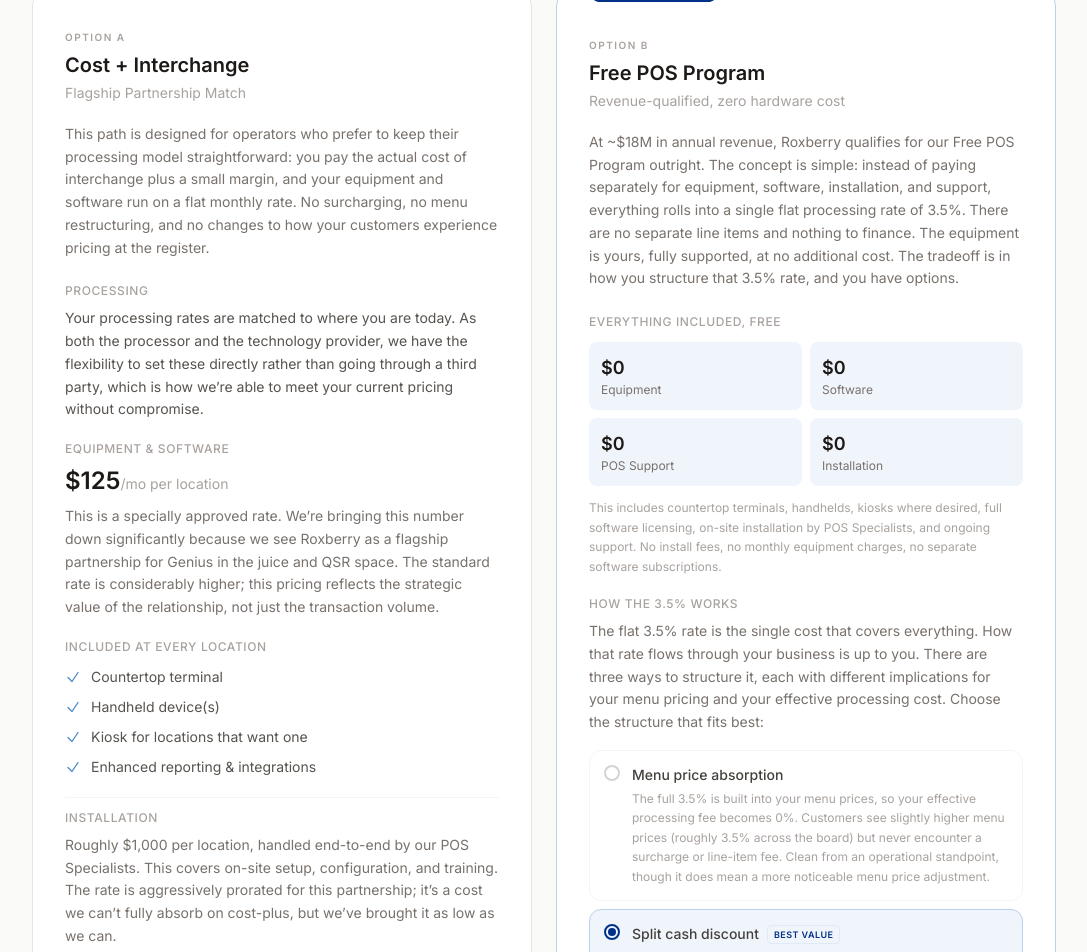
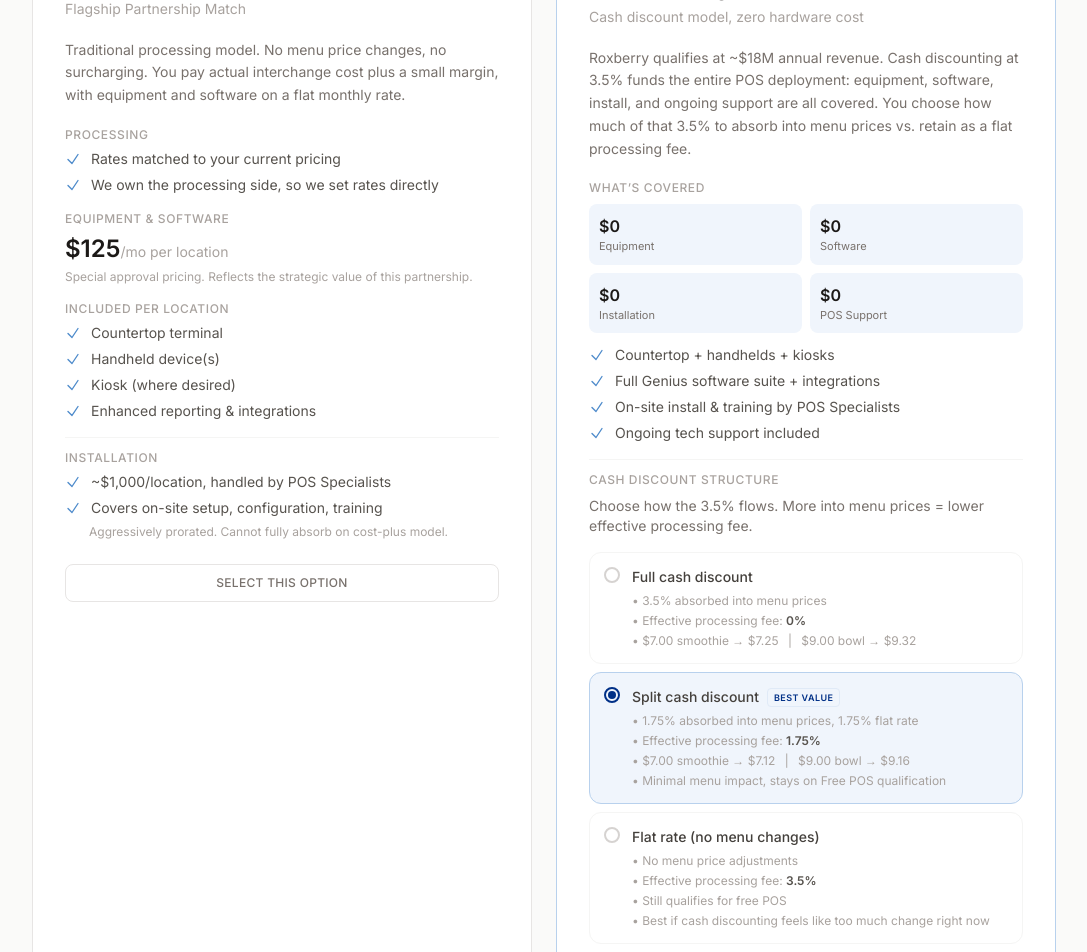
Before and after one commit to hunkygh/roxberry-proposal, a Next.js app: page / in a window 1280 px wide. Shown: the part 380-1332 px from the top of the page, without its empty margins (96-1183 px from the left). Built offline with nearby package versions, Linux system fonts and the light colour scheme.

Commit message:
content: CD-first framing, menu price examples, bullet-point format

```diff
--- a/app/page.tsx
+++ b/app/page.tsx
@@ -3,7 +3,7 @@
 import { useState, useEffect, useCallback } from 'react'
 
 type PlanSelection = 'cost-plus' | 'free-pos' | null
-type CdStructure = 'menu-absorb' | 'split-cd' | 'flat-rate'
+type CdStructure = 'full-cd' | 'split-cd' | 'flat-rate'
 
 interface StoredSelection {
   plan: PlanSelection
@@ -86,17 +86,17 @@
     ? 'Free POS Program'
     : ''
 
-  const cdLabel = cdStructure === 'menu-absorb'
-    ? 'Menu Price Absorption (0% effective fee)'
+  const cdLabel = cdStructure === 'full-cd'
+    ? 'Full Cash Discount (0% effective fee)'
     : cdStructure === 'split-cd'
     ? 'Split Cash Discount (1.75% menu / 1.75% flat rate)'
-    : 'Full Flat Rate (3.5%)'
+    : 'Flat Rate (3.5%)'
 
   return (
     <main className="min-h-screen px-4 py-12 sm:py-20">
       <div className="max-w-5xl mx-auto">
 
-        <header className="text-center mb-12 animate-fade-in">
+        <header className="text-center mb-10 animate-fade-in">
           <h1 className="text-3xl sm:text-4xl font-semibold tracking-tight text-stone-900 mb-3">
             Proposal &ndash; Roxberry Juice
           </h1>
@@ -105,9 +105,9 @@
           </p>
         </header>
 
-        <div className="max-w-2xl mx-auto mb-14 animate-fade-in text-center">
+        <div className="max-w-2xl mx-auto mb-12 animate-fade-in text-center">
           <p className="text-sm text-stone-500 leading-relaxed">
-            We&rsquo;ve structured two paths based on our conversations and what we understand about where Roxberry is today. Both deliver the full Genius POS suite (countertop terminals, handhelds, kiosks for locations that want them, and the reporting and integration improvements we discussed). The difference is in how we get there financially. Select whichever option you&rsquo;d like to move forward with, and we&rsquo;ll be in touch to finalize the details.
+            Two paths to the full Genius POS suite. Same equipment, same integrations, same support. The difference is how the economics work. Select whichever fits best.
           </p>
         </div>
 
@@ -143,52 +143,56 @@
             }`}
           >
             <div className="mb-5">
-              <span className="text-[10px] font-semibold tracking-[0.15em] uppercase text-stone-400">
-                Option A
-              </span>
-              <h2 className="text-xl font-semibold text-stone-900 mt-1">
-                Cost + Interchange
-              </h2>
+              <span className="text-[10px] font-semibold tracking-[0.15em] uppercase text-stone-400">Option A</span>
+              <h2 className="text-xl font-semibold text-stone-900 mt-1">Cost + Interchange</h2>
               <p className="text-sm text-stone-400 mt-1">Flagship Partnership Match</p>
             </div>
 
-            <p className="text-sm text-stone-500 leading-relaxed mb-6">
-              This path is designed for operators who prefer to keep their processing model straightforward: you pay the actual cost of interchange plus a small margin, and your equipment and software run on a flat monthly rate. No surcharging, no menu restructuring, and no changes to how your customers experience pricing at the register.
+            <p className="text-sm text-stone-500 leading-relaxed mb-5">
+              Traditional processing model. No menu price changes, no surcharging. You pay actual interchange cost plus a small margin, with equipment and software on a flat monthly rate.
             </p>
 
-            <div className="space-y-5 mb-6">
+            <div className="space-y-4 mb-6">
               <div>
-                <p className="text-xs font-medium uppercase tracking-wider text-stone-400 mb-2">Processing</p>
-                <p className="text-sm text-stone-600 leading-relaxed">
-                  Your processing rates are matched to where you are today. As both the processor and the technology provider, we have the flexibility to set these directly rather than going through a third party, which is how we&rsquo;re able to meet your current pricing without compromise.
-                </p>
+                <p className="text-xs font-medium uppercase tracking-wider text-stone-400 mb-1.5">Processing</p>
+                <ul className="space-y-1.5">
+                  <li className="flex items-start gap-2.5 text-sm text-stone-600">
+                    <CheckIcon /><span>Rates matched to your current pricing</span>
+                  </li>
+                  <li className="flex items-start gap-2.5 text-sm text-stone-600">
+                    <CheckIcon /><span>We own the processing side, so we set rates directly</span>
+                  </li>
+                </ul>
               </div>
 
               <div>
-                <p className="text-xs font-medium uppercase tracking-wider text-stone-400 mb-2">Equipment &amp; Software</p>
+                <p className="text-xs font-medium uppercase tracking-wider text-stone-400 mb-1.5">Equipment &amp; Software</p>
                 <p className="text-2xl font-semibold text-stone-900">$125<span className="text-sm font-normal text-stone-400">/mo per location</span></p>
-                <p className="text-sm text-stone-500 leading-relaxed mt-2">
-                  This is a specially approved rate. We&rsquo;re bringing this number down significantly because we see Roxberry as a flagship partnership for Genius in the juice and QSR space. The standard rate is considerably higher; this pricing reflects the strategic value of the relationship, not just the transaction volume.
-                </p>
+                <p className="text-xs text-stone-400 mt-1">Special approval pricing. Reflects the strategic value of this partnership.</p>
               </div>
 
               <div>
-                <p className="text-xs font-medium uppercase tracking-wider text-stone-400 mb-3">Included at every location</p>
-                <ul className="space-y-2.5">
-                  {['Countertop terminal', 'Handheld device(s)', 'Kiosk for locations that want one', 'Enhanced reporting & integrations'].map((item) => (
+                <p className="text-xs font-medium uppercase tracking-wider text-stone-400 mb-1.5">Included per location</p>
+                <ul className="space-y-1.5">
+                  {['Countertop terminal', 'Handheld device(s)', 'Kiosk (where desired)', 'Enhanced reporting & integrations'].map((item) => (
                     <li key={item} className="flex items-start gap-2.5 text-sm text-stone-600">
-                      <CheckIcon />
-                      <span>{item}</span>
+                      <CheckIcon /><span>{item}</span>
                     </li>
                   ))}
                 </ul>
               </div>
 
               <div className="pt-3 border-t border-stone-100">
-                <p className="text-xs font-medium uppercase tracking-wider text-stone-400 mb-2">Installation</p>
-                <p className="text-sm text-stone-500 leading-relaxed">
-                  Roughly $1,000 per location, handled end-to-end by our POS Specialists. This covers on-site setup, configuration, and training. The rate is aggressively prorated for this partnership; it&rsquo;s a cost we can&rsquo;t fully absorb on cost-plus, but we&rsquo;ve brought it as low as we can.
-                </p>
+                <p className="text-xs font-medium uppercase tracking-wider text-stone-400 mb-1.5">Installation</p>
+                <ul className="space-y-1.5">
+                  <li className="flex items-start gap-2.5 text-sm text-stone-600">
+                    <CheckIcon /><span>~$1,000/location, handled by POS Specialists</span>
+                  </li>
+                  <li className="flex items-start gap-2.5 text-sm text-stone-600">
+                    <CheckIcon /><span>Covers on-site setup, configuration, training</span>
+                  </li>
+                  <li className="text-xs text-stone-400 ml-6 mt-1">Aggressively prorated. Cannot fully absorb on cost-plus model.</li>
+                </ul>
               </div>
             </div>
 
@@ -222,61 +226,58 @@
             </div>
 
             <div className="mb-5 mt-2">
-              <span className="text-[10px] font-semibold tracking-[0.15em] uppercase text-stone-400">
-                Option B
-              </span>
-              <h2 className="text-xl font-semibold text-stone-900 mt-1">
-                Free POS Program
-              </h2>
-              <p className="text-sm text-stone-400 mt-1">Revenue-qualified, zero hardware cost</p>
+              <span className="text-[10px] font-semibold tracking-[0.15em] uppercase text-stone-400">Option B</span>
+              <h2 className="text-xl font-semibold text-stone-900 mt-1">Free POS Program</h2>
+              <p className="text-sm text-stone-400 mt-1">Cash discount model, zero hardware cost</p>
             </div>
 
-            <p className="text-sm text-stone-500 leading-relaxed mb-6">
-              At ~$18M in annual revenue, Roxberry qualifies for our Free POS Program outright. The concept is simple: instead of paying separately for equipment, software, installation, and support, everything rolls into a single flat processing rate of 3.5%. There are no separate line items and nothing to finance. The equipment is yours, fully supported, at no additional cost. The tradeoff is in how you structure that 3.5% rate, and you have options.
+            <p className="text-sm text-stone-500 leading-relaxed mb-5">
+              Roxberry qualifies at ~$18M annual revenue. Cash discounting at 3.5% funds the entire POS deployment: equipment, software, install, and ongoing support are all covered. You choose how much of that 3.5% to absorb into menu prices vs. retain as a flat processing fee.
             </p>
 
-            <div className="space-y-5 mb-6">
+            <div className="space-y-4 mb-6">
               <div>
-                <p className="text-xs font-medium uppercase tracking-wider text-stone-400 mb-3">Everything included, free</p>
+                <p className="text-xs font-medium uppercase tracking-wider text-stone-400 mb-2">What&rsquo;s covered</p>
                 <div className="grid grid-cols-2 gap-2">
-                  {[
-                    ['Equipment', 'All hardware'],
-                    ['Software', 'Full suite'],
-                    ['POS Support', 'Specialist team'],
-                    ['Installation', 'All locations'],
-                  ].map(([label]) => (
-                    <div key={label} className="bg-gp-50 rounded-lg p-3">
-                      <p className="text-lg font-semibold text-stone-900">$0</p>
-                      <p className="text-xs text-stone-500">{label}</p>
+                  {['Equipment', 'Software', 'Installation', 'POS Support'].map((label) => (
+                    <div key={label} className="bg-gp-50 rounded-lg p-2.5">
+                      <p className="text-base font-semibold text-stone-900">$0</p>
+                      <p className="text-[11px] text-stone-500">{label}</p>
                     </div>
                   ))}
                 </div>
-                <p className="text-xs text-stone-400 mt-3 leading-relaxed">
-                  This includes countertop terminals, handhelds, kiosks where desired, full software licensing, on-site installation by POS Specialists, and ongoing support. No install fees, no monthly equipment charges, no separate software subscriptions.
-                </p>
+                <ul className="mt-3 space-y-1.5">
+                  <li className="flex items-start gap-2.5 text-sm text-stone-600"><CheckIcon /><span>Countertop + handhelds + kiosks</span></li>
+                  <li className="flex items-start gap-2.5 text-sm text-stone-600"><CheckIcon /><span>Full Genius software suite + integrations</span></li>
+                  <li className="flex items-start gap-2.5 text-sm text-stone-600"><CheckIcon /><span>On-site install &amp; training by POS Specialists</span></li>
+                  <li className="flex items-start gap-2.5 text-sm text-stone-600"><CheckIcon /><span>Ongoing tech support included</span></li>
+                </ul>
               </div>
 
-              <div>
-                <p className="text-xs font-medium uppercase tracking-wider text-stone-400 mb-2">How the 3.5% works</p>
-                <p className="text-sm text-stone-500 leading-relaxed mb-4">
-                  The flat 3.5% rate is the single cost that covers everything. How that rate flows through your business is up to you. There are three ways to structure it, each with different implications for your menu pricing and your effective processing cost. Choose the structure that fits best:
+              <div className="pt-3 border-t border-stone-100">
+                <p className="text-xs font-medium uppercase tracking-wider text-stone-400 mb-2">Cash discount structure</p>
+                <p className="text-sm text-stone-500 mb-4">
+                  Choose how the 3.5% flows. More into menu prices = lower effective processing fee.
                 </p>
                 <div className="space-y-2">
+
                   <button
-                    onClick={() => !confirmed && setCdStructure('menu-absorb')}
+                    onClick={() => !confirmed && setCdStructure('full-cd')}
                     disabled={confirmed}
                     className={`w-full text-left flex items-start gap-3 p-3.5 rounded-xl border transition-all ${
-                      cdStructure === 'menu-absorb'
+                      cdStructure === 'full-cd'
                         ? 'border-gp-200 bg-gp-50'
                         : 'border-stone-100 hover:border-stone-200'
                     }`}
                   >
-                    <RadioDot active={cdStructure === 'menu-absorb'} />
+                    <RadioDot active={cdStructure === 'full-cd'} />
                     <div>
-                      <p className="text-sm font-medium text-stone-700">Menu price absorption</p>
-                      <p className="text-xs text-stone-400 mt-1 leading-relaxed">
-                        The full 3.5% is built into your menu prices, so your effective processing fee becomes 0%. Customers see slightly higher menu prices (roughly 3.5% across the board) but never encounter a surcharge or line-item fee. Clean from an operational standpoint, though it does mean a more noticeable menu price adjustment.
-                      </p>
+                      <p className="text-sm font-medium text-stone-700">Full cash discount</p>
+                      <ul className="mt-1.5 space-y-1 text-xs text-stone-400">
+                        <li>&bull; 3.5% absorbed into menu prices</li>
+                        <li>&bull; Effective processing fee: <span className="font-semibold text-stone-600">0%</span></li>
+                        <li>&bull; $7.00 smoothie &rarr; $7.25 &ensp;|&ensp; $9.00 bowl &rarr; $9.32</li>
+                      </ul>
                     </div>
                   </button>
 
@@ -297,9 +298,12 @@
                           Best value
                         </span>
                       </div>
-                      <p className="text-xs text-stone-400 mt-1 leading-relaxed">
-                        Half the rate (1.75%) is absorbed into menu prices, and the remaining 1.75% is your effective flat-rate processing fee. This is the balance point: the menu price increase is modest enough that most customers won&rsquo;t notice, your effective processing cost drops well below 2%, and you stay fully qualified for the Free POS Program. It&rsquo;s the approach we&rsquo;d recommend.
-                      </p>
+                      <ul className="mt-1.5 space-y-1 text-xs text-stone-400">
+                        <li>&bull; 1.75% absorbed into menu prices, 1.75% flat rate</li>
+                        <li>&bull; Effective processing fee: <span className="font-semibold text-stone-600">1.75%</span></li>
+                        <li>&bull; $7.00 smoothie &rarr; $7.12 &ensp;|&ensp; $9.00 bowl &rarr; $9.16</li>
+                        <li>&bull; Minimal menu impact, stays on Free POS qualification</li>
+                      </ul>
                     </div>
                   </button>
 
@@ -314,10 +318,13 @@
                   >
                     <RadioDot active={cdStructure === 'flat-rate'} />
                     <div>
-                      <p className="text-sm font-medium text-stone-700">Full flat rate</p>
-                      <p className="text-xs text-stone-400 mt-1 leading-relaxed">
-                        No menu price changes at all. Roxberry simply pays 3.5% as a flat processing fee. This is the most straightforward option and still includes everything at zero equipment cost; the tradeoff is that 3.5% is your full effective rate rather than splitting it. Best for operators who want to avoid any menu adjustments entirely.
-                      </p>
+                      <p className="text-sm font-medium text-stone-700">Flat rate (no menu changes)</p>
+                      <ul className="mt-1.5 space-y-1 text-xs text-stone-400">
+                        <li>&bull; No menu price adjustments</li>
+                        <li>&bull; Effective processing fee: <span className="font-semibold text-stone-600">3.5%</span></li>
+                        <li>&bull; Still qualifies for free POS</li>
+                        <li>&bull; Best if cash discounting feels like too much change right now</li>
+                      </ul>
                     </div>
                   </button>
                 </div>
@@ -338,7 +345,7 @@
           </div>
         </div>
 
-        <div className="max-w-2xl mx-auto space-y-6 animate-fade-in stagger-3">
+        <div className="max-w-2xl mx-auto animate-fade-in stagger-3">
           <div className="flex items-start gap-4 bg-white rounded-2xl border border-stone-200 p-6">
             <div className="w-10 h-10 rounded-full bg-gp-50 flex items-center justify-center shrink-0">
               <svg className="w-5 h-5 text-gp-400" fill="none" viewBox="0 0 24 24" strokeWidth={1.5} stroke="currentColor">
@@ -347,8 +354,8 @@
             </div>
             <div>
               <p className="text-sm font-medium text-stone-700">$1,000 Referral Bonus</p>
-              <p className="text-xs text-stone-400 mt-1 leading-relaxed">
-                As we grow into this vertical, any business you refer to us earns Roxberry a $1,000 bonus per referral. We see this partnership as the beginning of something broader, and that referral structure is our way of making sure it&rsquo;s mutually valuable as we scale.
+              <p className="text-xs text-stone-400 mt-1">
+                Per business referred as we grow in this market. Both options qualify.
               </p>
             </div>
           </div>
@@ -371,12 +378,12 @@
             </p>
             {plan === 'free-pos' && (
               <p className="text-sm text-stone-500 mb-6">
-                Fee structure: <span className="font-medium text-stone-700">{cdLabel}</span>
+                Structure: <span className="font-medium text-stone-700">{cdLabel}</span>
               </p>
             )}
             {plan === 'cost-plus' && <div className="mb-6" />}
             <p className="text-xs text-stone-400 mb-6">
-              This registers your preferred option with our team. Nothing is binding at this stage; your Global Payments rep will follow up to walk through the details and next steps.
+              Not binding. Registers your preference so your rep can prepare next steps.
             </p>
             <div className="flex gap-3">
               <button
@@ -389,7 +396,7 @@
                 onClick={handleConfirm}
                 className="flex-1 py-2.5 px-4 rounded-xl text-sm font-medium bg-gp-500 text-white hover:bg-gp-600 transition-colors"
               >
-                Confirm selection
+                Confirm
               </button>
             </div>
           </div>
```
